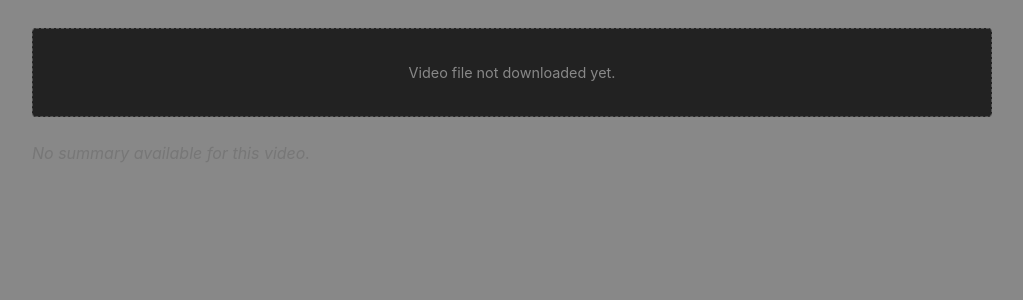
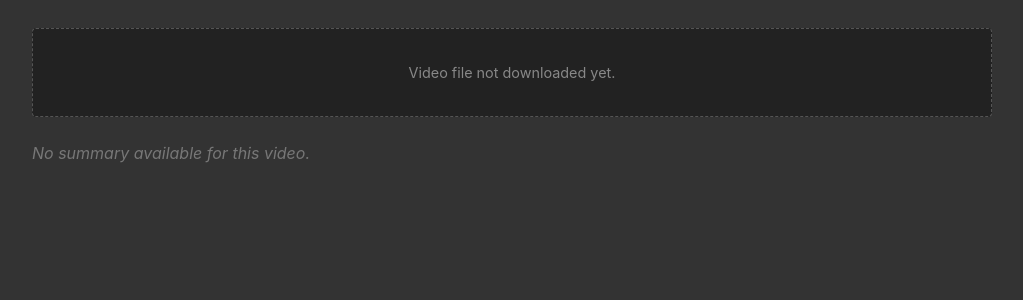
Before and after one commit to baliw/TubeVault, a Python web app: template tubevault/templates/player.html in a window 1280 px wide. Shown: the top 300 px of the page, without its empty margins (128-1151 px from the left). Run offline with Jinja, Linux system fonts and the light colour scheme; the template is opened without the code that fills it, so the values that code supplies are empty.

Commit message:
Change video player page background to dark grey
Co-Authored-By: Claude Sonnet 4.6 <noreply@anthropic.com>

```diff
--- a/tubevault/templates/player.html
+++ b/tubevault/templates/player.html
@@ -7,7 +7,7 @@
 <style>
   *, *::before, *::after { box-sizing: border-box; margin: 0; padding: 0; }
   body {
-    background: #888;
+    background: #333;
     color: #ddd;
     font-family: -apple-system, BlinkMacSystemFont, "Segoe UI", Roboto, sans-serif;
     font-size: 16px;
```
